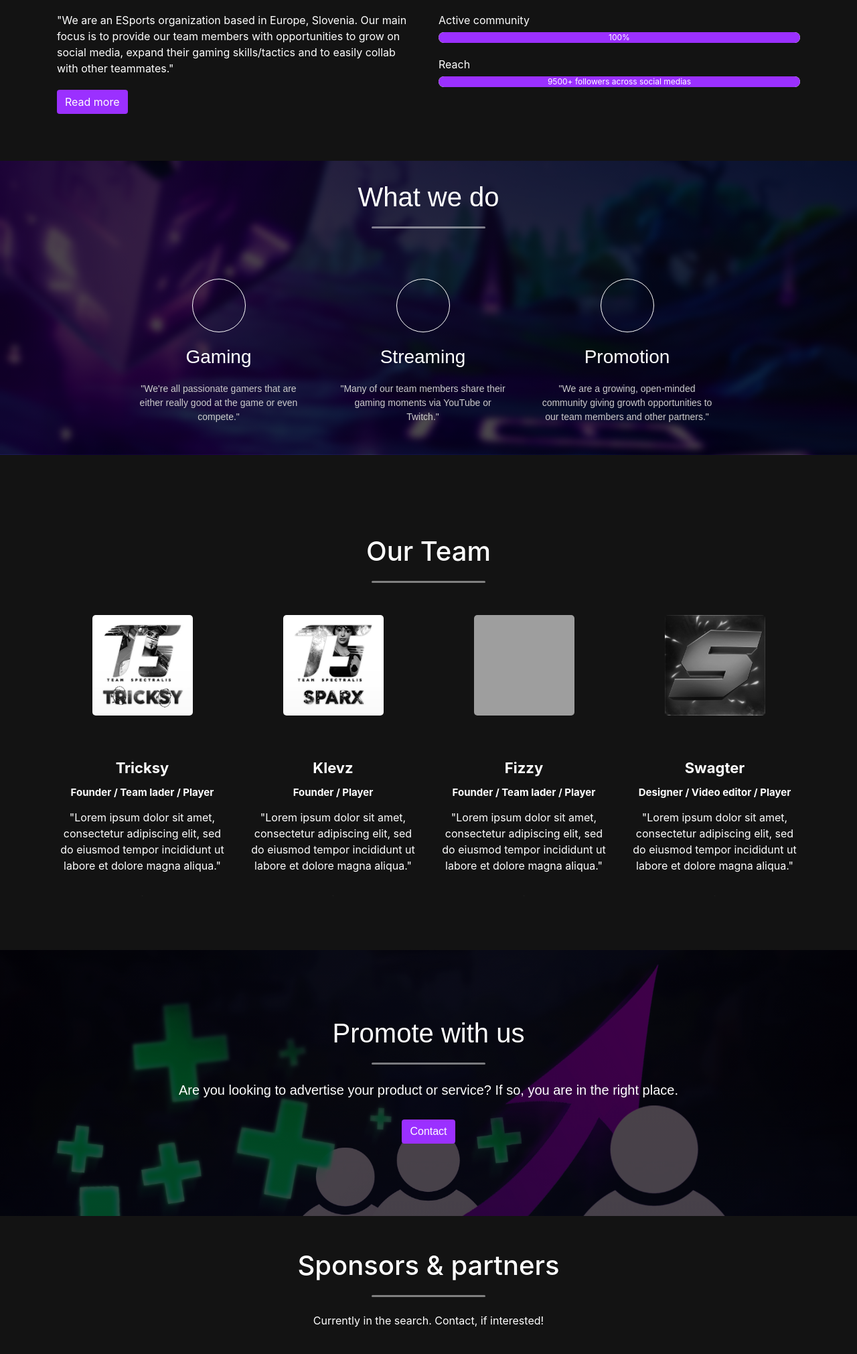
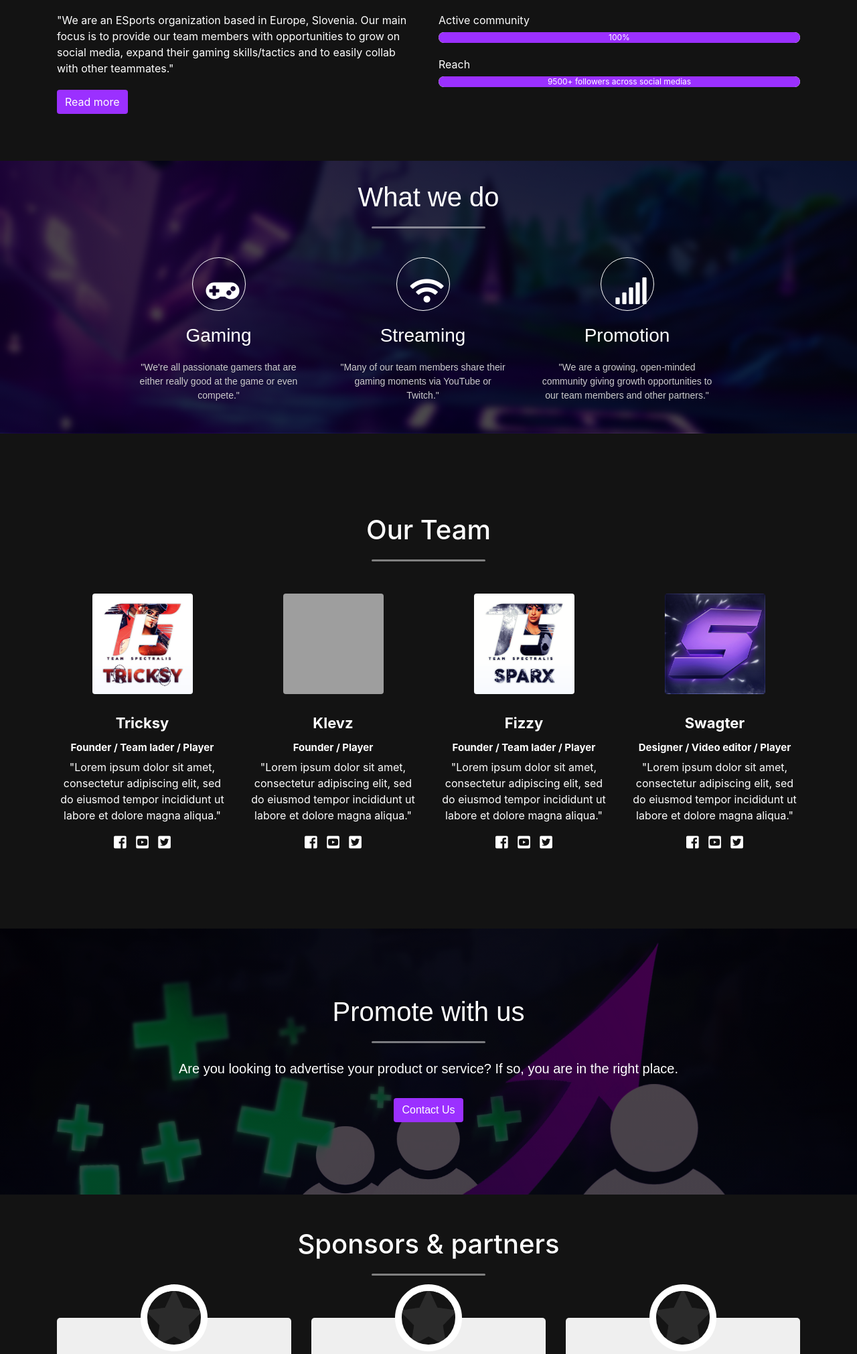
Before and after one commit to duplxey/TeamSpectralisWebsite, a PHP site: page / in a window 1280 px wide. Shown: the part 628-2649 px from the top of the page at 67% size. Run offline with PHP 8.4, Linux system fonts and the light colour scheme; some libraries are stand-ins or nearby versions; grey boxes are pictures that could not be loaded.

Commit message:
Optimized #services, #team, #promote

```diff
--- a/css/style.css
+++ b/css/style.css
@@ -134,8 +134,7 @@
 }
 /*----------Services----------*/
 #services {
-  background-image: linear-gradient(rgba(0, 0, 0, 0.7), rgba(0, 0, 0, 0.7)),
-    url(../img/services1.jpg);
+  background-image: linear-gradient(rgba(0, 0, 0, 0.7), rgba(0, 0, 0, 0.7)), url(../img/services1.jpg);
   background-size: cover;
   background-position: center;
   color: #fff;
@@ -158,10 +157,6 @@
   height: 3px;
   width: 170px;
   margin: 20px auto 5px;
-}
-.services {
-  margin-top: 40px;
-  position: relative;
 }
 .icon {
   position: center;
@@ -217,6 +212,11 @@
 }
 #team .container {
   margin-top: 40px;
+}
+.team-img {
+  width: 150px;
+  height: 150px;
+  margin-bottom: 15px;
 }
 h1 {
   text-align: center;
@@ -472,3 +472,16 @@
 button:focus {
   outline: 0;
 }
+
+.social {
+
+}
+
+.social-item {
+  display: inline;
+  margin: 0 5px;
+}
+
+.social-item i {
+  color: white;
+}
--- a/index.html
+++ b/index.html
@@ -7,6 +7,7 @@
   <script src="https://code.jquery.com/jquery-3.4.1.min.js" integrity="sha256-CSXorXvZcTkaix6Yvo6HppcZGetbYMGWSFlBw8HfCJo=" crossorigin="anonymous"></script>
   <link href="https://stackpath.bootstrapcdn.com/bootstrap/4.3.1/css/bootstrap.min.css" rel="stylesheet" integrity="sha384-ggOyR0iXCbMQv3Xipma34MD+dH/1fQ784/j6cY/iJTQUOhcWr7x9JvoRxT2MZw1T" crossorigin="anonymous">
   <script src="https://stackpath.bootstrapcdn.com/bootstrap/4.3.1/js/bootstrap.min.js" integrity="sha384-JjSmVgyd0p3pXB1rRibZUAYoIIy6OrQ6VrjIEaFf/nJGzIxFDsf4x0xIM+B07jRM" crossorigin="anonymous"></script>
+  <link rel="stylesheet" href="https://use.fontawesome.com/releases/v5.0.13/css/all.css" integrity="sha384-DNOHZ68U8hZfKXOrtjWvjxusGo9WQnrNx2sqG0tfsghAvtVlRW3tvkXWZh58N9jp" crossorigin="anonymous">
   <link rel="shortcut icon" type="image/x-icon" href="img/favicon.ico"/>
   <link rel="stylesheet" href="css/style.css">
 </head>
@@ -106,14 +107,14 @@
   <section id="about">
     <div class="container">
       <div class="row">
-        <div class="col-md-6">
+        <div class="col-12 col-md-6">
           <h2>About us</h2>
           <div class="about-content">
             "We are an ESports organization based in Europe, Slovenia. Our main focus is to provide our team members with opportunities to grow on social media, expand their gaming skills/tactics and to easily collab with other teammates."
           </div>
           <a href="about.html"><button type="button" class="btn btn-primary">Read more</button></a>
         </div>
-        <div class="col-md-6 skills-bar">
+        <div class="col-12 col-md-6 skills-bar">
           <p>Player dedication</p>
           <div class="progress">
             <div class="progress-bar">100%</div>
@@ -135,21 +136,21 @@
     <div class="container">
       <h1>What we do</h1>
       <div class="row services">
-        <div class="col-md-3 text-center">
+        <div class="col-12 col-md-3 text-center">
           <div class="icon">
             <i class="fa fa-gamepad"></i>
           </div>
           <h3>Gaming</h3>
           <p>"We're all passionate gamers that are either really good at the game or even compete."</p>
         </div>
-        <div class="col-md-3 text-center">
+        <div class="col-12 col-md-3 text-center">
           <div class="icon">
             <i class="fa fa-wifi"></i>
           </div>
           <h3>Streaming</h3>
           <p>"Many of our team members share their gaming moments via YouTube or Twitch."</p>
         </div>
-        <div class="col-md-3 text-center">
+        <div class="col-12 col-md-3 text-center">
           <div class="icon">
             <i class="fa fa-signal"></i>
           </div>
@@ -164,85 +165,73 @@
     <div class="container">
       <h1>Our Team</h1>
       <div class="row">
-        <div class="col-md-3 profile-pic text-center">
-          <div class="img-box">
-            <img src="img/team1.jpg" style="width:150px;height:150px;" class="img-responsive">
-            <ul>
-              <a href="#">
-                <li><i class="fa fa-twitter"></i></li>
-              </a>
-              <a href="#">
-                <li><i class="fa fa-twitch"></i></li>
-              </a>
-              <a href="#">
-                <li><i class="fa fa-youtube-play"></i></li>
-              </a>
-            </ul>
-          </div>
+        <div class="col-12 col-md-3 profile-pic text-center">
+          <img src="img/team1.jpg" class="img-fluid team-img rounded" alt="Tricksy">
           <h2>Tricksy</h2>
           <h3>Founder / Team lader / Player</h3>
-          <p>
-            <p>"Lorem ipsum dolor sit amet, consectetur adipiscing elit, sed do eiusmod tempor incididunt ut labore et dolore magna aliqua."</p>.</p>
+          <p>"Lorem ipsum dolor sit amet, consectetur adipiscing elit, sed do eiusmod tempor incididunt ut labore et dolore magna aliqua."</p>
+          <div class="social">
+            <div class="social-item">
+              <a href="#"><i class="fab fa-facebook-square fa-lg"></i></a>
+            </div>
+            <div class="social-item">
+              <a href="#"><i class="fab fa-youtube-square fa-lg"></i></a>
+            </div>
+            <div class="social-item">
+              <a href="#"><i class="fab fa-twitter-square fa-lg"></i></a>
+            </div>
+          </div>
         </div>
-        <div class="col-md-3 profile-pic text-center">
-          <div class="img-box">
-            <img src="img/team3.png" style="width:150px;height:150px;" class="img-responsive">
-            <ul>
-              <a href="#">
-                <li><i class="fa fa-twitter"></i></li>
-              </a>
-              <a href="#">
-                <li><i class="fa fa-twitch"></i></li>
-              </a>
-              <a href="#">
-                <li><i class="fa fa-youtube-play"></i></li>
-              </a>
-            </ul>
-          </div>
+        <div class="col-12 col-md-3 profile-pic text-center">
+          <img src="img/team2.jpg" class="img-fluid team-img rounded" alt="Klevz">
           <h2>Klevz</h2>
           <h3>Founder / Player</h3>
-          <p>
-            <p>"Lorem ipsum dolor sit amet, consectetur adipiscing elit, sed do eiusmod tempor incididunt ut labore et dolore magna aliqua."</p>.</p>
+          <p>"Lorem ipsum dolor sit amet, consectetur adipiscing elit, sed do eiusmod tempor incididunt ut labore et dolore magna aliqua."</p>
+          <div class="social">
+            <div class="social-item">
+              <a href="#"><i class="fab fa-facebook-square fa-lg"></i></a>
+            </div>
+            <div class="social-item">
+              <a href="#"><i class="fab fa-youtube-square fa-lg"></i></a>
+            </div>
+            <div class="social-item">
+              <a href="#"><i class="fab fa-twitter-square fa-lg"></i></a>
+            </div>
+          </div>
         </div>
-        <div class="col-md-3 profile-pic text-center">
-          <div class="img-box">
-            <img src="img/team2.jpg" style="width:150px;height:150px;" class="img-responsive">
-            <ul>
-              <a href="#">
-                <li><i class="fa fa-twitter"></i></li>
-              </a>
-              <a href="#">
-                <li><i class="fa fa-twitch"></i></li>
-              </a>
-              <a href="#">
-                <li><i class="fa fa-youtube-play"></i></li>
-              </a>
-            </ul>
-          </div>
+        <div class="col-12 col-md-3 profile-pic text-center">
+          <img src="img/team3.png" class="img-fluid team-img rounded" alt="Fizzy">
           <h2>Fizzy</h2>
           <h3>Founder / Team lader / Player</h3>
-          <p>
-            <p>"Lorem ipsum dolor sit amet, consectetur adipiscing elit, sed do eiusmod tempor incididunt ut labore et dolore magna aliqua."</p>.</p>
+          <p>"Lorem ipsum dolor sit amet, consectetur adipiscing elit, sed do eiusmod tempor incididunt ut labore et dolore magna aliqua."</p>
+          <div class="social">
+            <div class="social-item">
+              <a href="#"><i class="fab fa-facebook-square fa-lg"></i></a>
+            </div>
+            <div class="social-item">
+              <a href="#"><i class="fab fa-youtube-square fa-lg"></i></a>
+            </div>
+            <div class="social-item">
+              <a href="#"><i class="fab fa-twitter-square fa-lg"></i></a>
+            </div>
+          </div>
         </div>
-        <div class="col-md-3 profile-pic text-center">
-          <div class="img-box">
-            <img src="img/team4.jpg" style="width:150px;height:150px;" class="img-responsive">
-            <ul>
-              <a href="#">
-                <li><i class="fa fa-twitter"></i></li>
-              </a>
-              <a href="#">
-                <li><i class="fa fa-twitch"></i></li>
-              </a>
-              <a href="#">
-                <li><i class="fa fa-youtube-play"></i></li>
-              </a>
-            </ul>
-          </div>
+        <div class="col-12 col-md-3 profile-pic text-center">
+          <img src="img/team4.jpg" class="img-fluid team-img rounded" alt="Swagter">
           <h2>Swagter</h2>
           <h3>Designer / Video editor / Player</h3>
-          <p>
-            <p>"Lorem ipsum dolor sit amet, consectetur adipiscing elit, sed do eiusmod tempor incididunt ut labore et dolore magna aliqua."</p>.</p>
+          <p>"Lorem ipsum dolor sit amet, consectetur adipiscing elit, sed do eiusmod tempor incididunt ut labore et dolore magna aliqua."</p>
+          <div class="social">
+            <div class="social-item">
+              <a href="#"><i class="fab fa-facebook-square fa-lg"></i></a>
+            </div>
+            <div class="social-item">
+              <a href="#"><i class="fab fa-youtube-square fa-lg"></i></a>
+            </div>
+            <div class="social-item">
+              <a href="#"><i class="fab fa-twitter-square fa-lg"></i></a>
+            </div>
+          </div>
         </div>
       </div>
     </div>
@@ -252,32 +241,31 @@
     <div class="container">
       <h1>Promote with us</h1>
       <p>Are you looking to advertise your product or service? If so, you are in the right place.</p>
-      <a href="#contact" class="btn btn-primary">Contact</a>
+      <a href="#contact" class="btn btn-primary">Contact Us</a>
     </div>
   </section>
   <!-----Sponsors & partners----->
   <section id="sponsors">
     <div class="container">
       <h1>Sponsors & partners</h1>
-      <p class="text-center">Currently in the search. Contact, if interested!</p>
       <div class="row">
         <div class="col-md-4 text-center">
           <div class="profile">
-            <img src="img/star.jpg" class="user">
+            <img src="img/star.jpg" class="user" alt="User1">
             <blockquote>"N/A"</blockquote>
             <h3>LOOKING FOR SPONSOR.</h3>
           </div>
         </div>
         <div class="col-md-4 text-center">
           <div class="profile">
-            <img src="img/star.jpg" class="user">
+            <img src="img/star.jpg" class="user" alt="User2">
             <blockquote>"N/A"</blockquote>
             <h3>LOOKING FOR SPONSOR.</h3>
           </div>
         </div>
         <div class="col-md-4 text-center">
           <div class="profile">
-            <img src="img/star.jpg" class="user">
+            <img src="img/star.jpg" class="user" alt="User3">
             <blockquote>"N/A"</blockquote>
             <h3>LOOKING FOR SPONSOR.</h3>
           </div>
```
